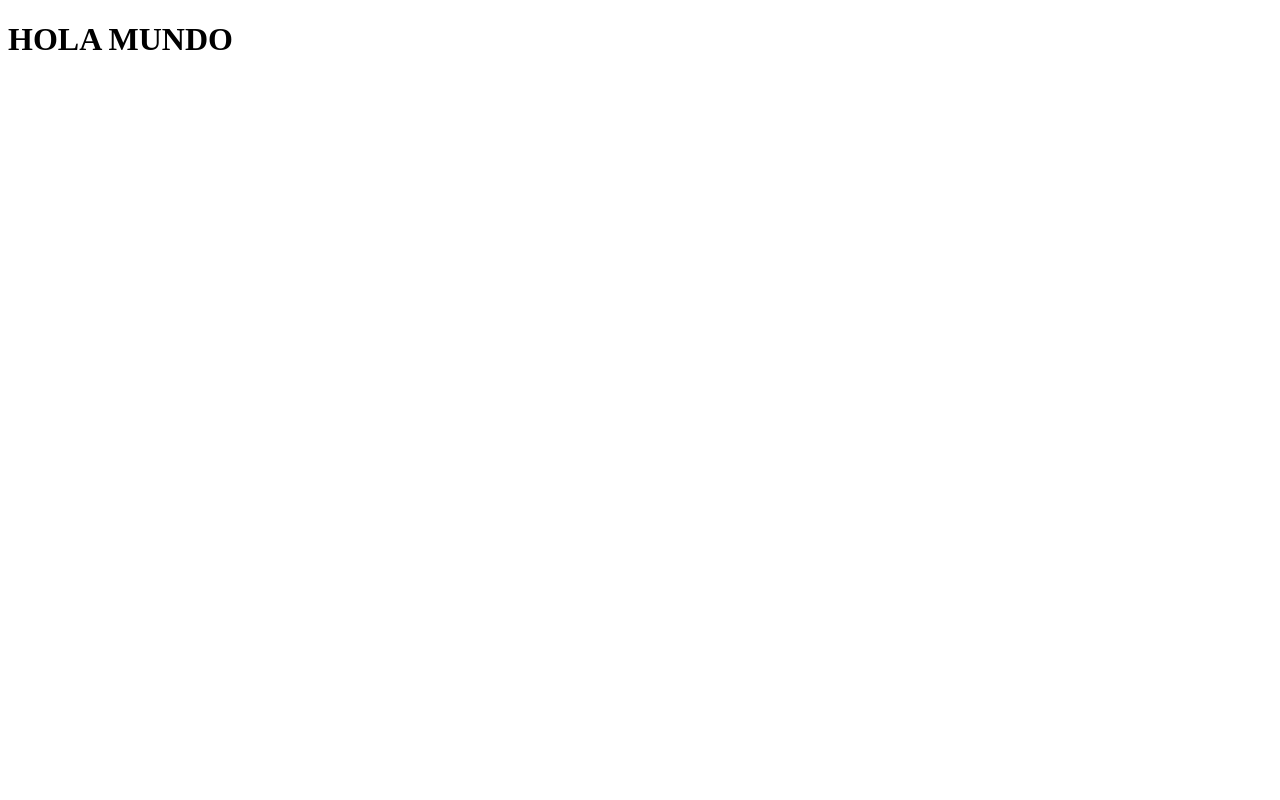
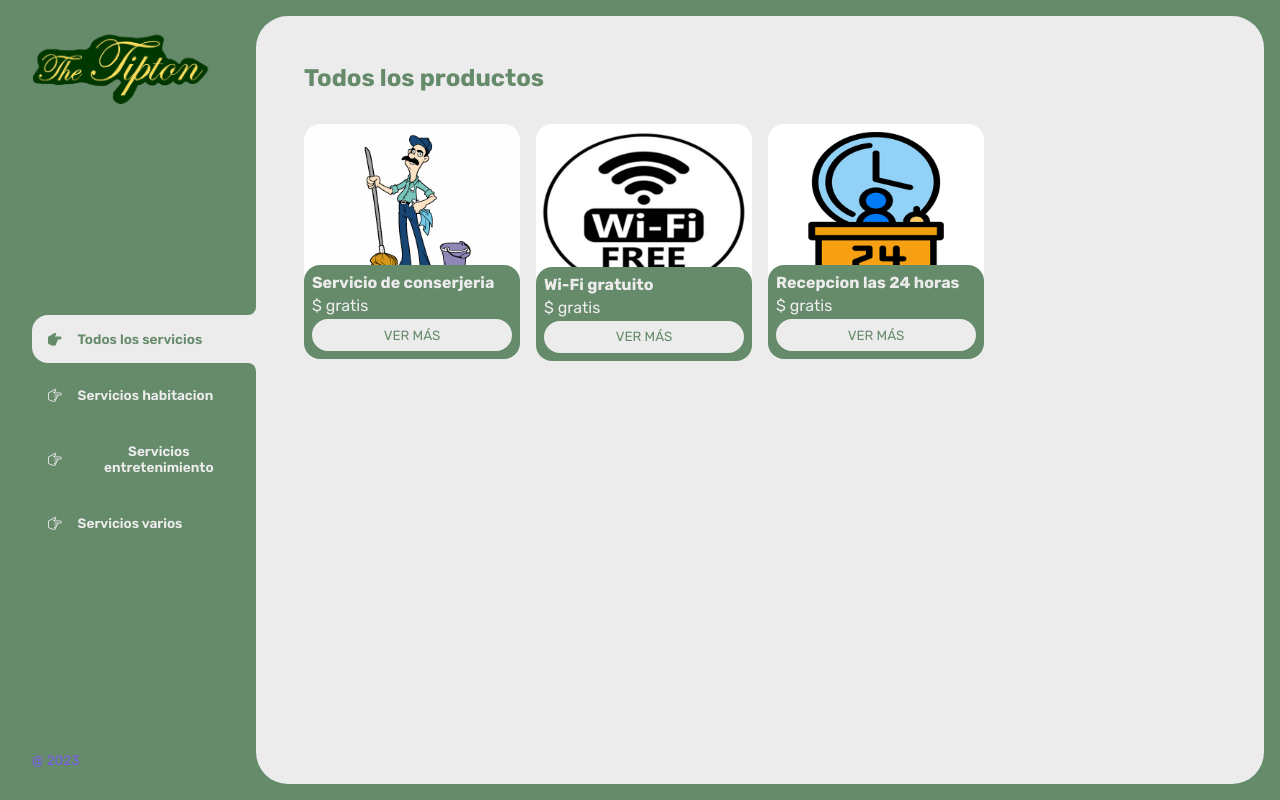
Before and after one commit to Julian129/fundamentosWeb, a plain HTML site: page WEB/principal.html in a window 1280 px wide. Drawn offline with nearby package versions, Linux system fonts and the light colour scheme.

Commit message:
Se agrega pagina principal, listado de objetos y filtro

```diff
--- a/CSS/index.css
+++ b/CSS/index.css
@@ -22,7 +22,7 @@ body {
     width: 100%;
     height: 100%;
 
-    background-image: url(../imagenes/fondo_difuminado_login.jpg);
+    background-image: url(../img/fondo_difuminado_login.jpg);
     background-position: center;
     background-size: cover;
 }
--- /dev/null
+++ b/CSS/main.css
@@ -0,0 +1,311 @@
+@import url('https://fonts.googleapis.com/css2?family=Rubik:wght@300;400;500;600;700;800;900&display=swap');
+
+:root {
+    --clr-main: #668b6b;
+    --clr-main-light: #785ce9;
+    --clr-white: #ececec;
+    --clr-gray: #e2e2e2;
+    --clr-red: #961818;
+}
+
+* {
+    margin: 0;
+    padding: 0;
+    box-sizing: border-box;
+    font-family: 'Rubik', sans-serif;
+}
+
+h1, h2, h3, h4, h5, h6, p, a, input, textarea, ul {
+    margin: 0;
+    padding: 0;
+}
+
+ul {
+    list-style-type: none;
+}
+
+a {
+    text-decoration: none;
+}
+
+.wrapper {
+    display: grid;
+    grid-template-columns: 1fr 4fr;
+    background-color: var(--clr-main);
+}
+
+aside {
+    padding: 2rem;
+    padding-right: 0;
+    color: var(--clr-white);
+    position: sticky;
+    top: 0;
+    height: 100vh;
+    display: flex;
+    flex-direction: column;
+    justify-content: space-between;
+}
+
+.logo {
+    font-weight: 400;
+    font-size: 1.3rem;
+}
+.logo-img{
+    width: 80%;
+}
+
+.menu {
+    display: flex;
+    flex-direction: column;
+    gap: .5rem;
+}
+
+.boton-menu {
+    background-color: transparent;
+    border: 0;
+    color: var(--clr-white);
+    cursor: pointer;
+    display: flex;
+    align-items: center;
+    gap: 1rem;
+    font-weight: 600;
+    padding: 1rem;
+    font-size: .85rem;
+    width: 100%;
+}
+
+.boton-menu.active {
+    background-color: var(--clr-white);
+    color: var(--clr-main);
+    border-top-left-radius: 1rem;
+    border-bottom-left-radius: 1rem;
+    position: relative;
+}
+
+.boton-menu.active::before {
+    content: '';
+    position: absolute;
+    width: 1rem;
+    height: 2rem;
+    bottom: 100%;
+    right: 0;
+    background-color: transparent;
+    border-bottom-right-radius: .5rem;
+    box-shadow: 0 1rem 0 var(--clr-white);
+}
+
+.boton-menu.active::after {
+    content: '';
+    position: absolute;
+    width: 1rem;
+    height: 2rem;
+    top: 100%;
+    right: 0;
+    background-color: transparent;
+    border-top-right-radius: .5rem;
+    box-shadow: 0 -1rem 0 var(--clr-white);
+}
+
+.boton-menu > i.bi-hand-index-thumb-fill,
+.boton-menu > i.bi-hand-index-thumb {
+    transform: rotateZ(90deg);
+}
+
+.boton-carrito {
+    margin-top: 2rem;
+}
+
+.numerito {
+    background-color: var(--clr-white);
+    color: var(--clr-main);
+    padding: .15rem .25rem;
+    border-radius: .25rem;
+}
+
+.boton-carrito.active .numerito {
+    background-color: var(--clr-main);
+    color: var(--clr-white);
+}
+
+.texto-footer {
+    color: var(--clr-main-light);
+    font-size: .85rem;
+}
+
+main {
+    background-color: var(--clr-white);
+    margin: 1rem;
+    margin-left: 0;
+    border-radius: 2rem;
+    padding: 3rem;
+}
+
+.titulo-principal {
+    color: var(--clr-main);
+    margin-bottom: 2rem;
+}
+
+.contenedor-productos {
+    display: grid;
+    grid-template-columns: repeat(4, 1fr);
+    gap: 1rem;
+}
+
+.producto-imagen {
+    max-width: 100%;
+    border-radius: 1rem;
+}
+
+.producto-detalles {
+    background-color: var(--clr-main);
+    color: var(--clr-white);
+    padding: .5rem;
+    border-radius: 1rem;
+    margin-top: -2rem;
+    position: relative;
+    display: flex;
+    flex-direction: column;
+    gap: .25rem;
+}
+
+.producto-titulo {
+    font-size: 1rem;
+}
+
+.ver-mas {
+    border: 0;
+    background-color: var(--clr-white);
+    color: var(--clr-main);
+    padding: .4rem;
+    text-transform: uppercase;
+    border-radius: 2rem;
+    cursor: pointer;
+    border: 2px solid var(--clr-white);
+    transition: background-color .2s, color .2s;
+}
+
+.ver-mas:hover {
+    background-color: var(--clr-main);
+    color: var(--clr-white);
+}
+
+
+.header-mobile {
+    display: none;
+}
+
+.close-menu {
+    display: none;
+}
+
+.disabled {
+    display: none;
+}
+
+/*** MEDIA QUERIES ***/
+
+@media screen and (max-width: 850px) {
+    .contenedor-productos {
+        grid-template-columns: 1fr 1fr 1fr;
+    }
+}
+
+@media screen and (max-width: 675px) {
+    .contenedor-productos {
+        grid-template-columns: 1fr 1fr;
+    }
+}
+
+@media screen and (max-width: 600px) {
+
+    .wrapper {
+        min-height: 100vh;
+        display: flex;
+        flex-direction: column;
+    }
+
+    aside {
+        position: fixed;
+        z-index: 9;
+        background-color: var(--clr-main);
+        left: 0;
+        box-shadow: 0 0 0 100vmax rgba(0, 0, 0, .75);
+        transform: translateX(-100%);
+        opacity: 0;
+        visibility: hidden;
+        transition: .2s;
+    }
+
+    .aside-visible {
+        transform: translateX(0);
+        opacity: 1;
+        visibility: visible;
+    }
+
+    .boton-menu.active::before,
+    .boton-menu.active::after {
+        display: none;
+    }
+
+    main {
+        margin: 1rem;
+        margin-top: 0;
+        padding: 2rem;
+    }
+
+    .contenedor-productos {
+        grid-template-columns: 1fr 1fr;
+    }
+
+    .header-mobile {
+        padding: 1rem;
+        display: flex;
+        justify-content: space-between;
+        align-items: center;
+    }
+
+    .header-mobile .logo {
+        color: var(--clr-gray);
+    }
+
+    .open-menu, .close-menu {
+        background-color: transparent;
+        color: var(--clr-gray);
+        border: 0;
+        font-size: 2rem;
+        cursor: pointer;
+    }
+
+    .close-menu {
+        display: block;
+        position: absolute;
+        top: 1rem;
+        right: 1rem;
+    }
+
+    .carrito-producto {
+        gap: 1rem;
+        flex-wrap: wrap;
+        justify-content: flex-start;
+        padding: .5rem;
+    }
+
+    .carrito-producto-subtotal {
+        display: none;
+    }
+
+    .carrito-acciones {
+        flex-wrap: wrap;
+        row-gap: 1rem;
+    }
+
+
+}
+
+
+
+@media screen and (max-width: 400px) {
+    .contenedor-productos {
+        grid-template-columns: 1fr;
+    }
+}
--- a/CSS/registro.css
+++ b/CSS/registro.css
@@ -19,7 +19,7 @@ body {
     min-height: 100vh;
     width: 100%;
     height: 100%;
-    background-image: url(../imagenes/fondo_difuminado_login.jpg);
+    background-image: url(../img/fondo_difuminado_login.jpg);
     background-position: center;
     background-size: cover;
   }
--- /dev/null
+++ b/JS/main.js
@@ -0,0 +1,72 @@
+let productos = [];
+
+fetch("../JS/productos.json")
+    .then(response => response.json())
+    .then(data => {
+        productos = data;
+        cargarProductos(productos);
+    })
+
+
+const contenedorProductos = document.querySelector("#contenedor-productos");
+const botonesCategorias = document.querySelectorAll(".boton-categoria");
+const tituloPrincipal = document.querySelector("#titulo-principal");
+let botonesAgregar = document.querySelectorAll(".producto-agregar");
+const numerito = document.querySelector("#numerito");
+
+
+botonesCategorias.forEach(boton => boton.addEventListener("click", () => {
+    aside.classList.remove("aside-visible");
+}))
+
+
+function cargarProductos(productosElegidos) {
+
+    contenedorProductos.innerHTML = "";
+
+    productosElegidos.forEach(producto => {
+
+        const div = document.createElement("div");
+        div.classList.add("producto");
+        div.innerHTML = `
+            <img class="producto-imagen" src="${producto.imagen}" alt="${producto.titulo}">
+            <div class="producto-detalles">
+                <h3 class="producto-titulo">${producto.titulo}</h3>
+                <p class="producto-precio">$${producto.precio}</p>
+                <button class="ver-mas" id="${producto.id}">Ver más</button>
+            </div>
+        `;
+
+        contenedorProductos.append(div);
+    })
+
+    actualizarBotonesAgregar();
+}
+
+
+botonesCategorias.forEach(boton => {
+    boton.addEventListener("click", (e) => {
+
+        botonesCategorias.forEach(boton => boton.classList.remove("active"));
+        e.currentTarget.classList.add("active");
+
+        if (e.currentTarget.id != "todos") {
+            const productoCategoria = productos.find(producto => producto.categoria.id === e.currentTarget.id);
+            tituloPrincipal.innerText = productoCategoria.categoria.nombre;
+            const productosBoton = productos.filter(producto => producto.categoria.id === e.currentTarget.id);
+            cargarProductos(productosBoton);
+        } else {
+            tituloPrincipal.innerText = "Todos los productos";
+            cargarProductos(productos);
+        }
+
+    })
+});
+
+function actualizarBotonesAgregar() {
+    botonesAgregar = document.querySelectorAll(".producto-agregar");
+
+    botonesAgregar.forEach(boton => {
+        boton.addEventListener("click", agregarAlCarrito);
+    });
+}
--- /dev/null
+++ b/JS/menu.js
@@ -0,0 +1,11 @@
+const openMenu = document.querySelector("#open-menu");
+const closeMenu = document.querySelector("#close-menu");
+const aside = document.querySelector("aside");
+
+openMenu.addEventListener("click", () => {
+    aside.classList.add("aside-visible");
+})
+
+closeMenu.addEventListener("click", () => {
+    aside.classList.remove("aside-visible");
+})
--- /dev/null
+++ b/JS/productos.json
@@ -0,0 +1,32 @@
+[
+    {
+        "id": "Servicio de conserjeria",
+        "titulo": "Servicio de conserjeria",
+        "imagen": "../img/habitacion/conserje.jpg",
+        "categoria": {
+            "nombre": "Habitacion",
+            "id": "Habitacion"
+        },
+        "precio": " gratis"
+    },
+    {
+        "id": "Wi-Fi gratuito",
+        "titulo": "Wi-Fi gratuito",
+        "imagen": "../img/habitacion/wifi.jpg",
+        "categoria": {
+            "nombre": "Entretenimiento",
+            "id": "Entretenimiento"
+        },
+        "precio": " gratis"
+    },
+    {
+        "id": "Recepcion las 24 horas",
+        "titulo": "Recepcion las 24 horas",
+        "imagen": "../img/varios/recepcion.jpg",
+        "categoria": {
+            "nombre": "Varios",
+            "id": "varios"
+        },
+        "precio": " gratis"
+    }
+]
--- a/JS/register.js
+++ b/JS/register.js
@@ -19,6 +19,7 @@ document.addEventListener("DOMContentLoaded", function () {
         alert("El correo electrónico o la contraseña no cumplen con los criterios. Por favor, inténtalo de nuevo.");
       } else {
         alert("Registro exitoso. ¡Bienvenido!");
+        window.location = "./index.html"
       }
     });
   });
--- a/WEB/principal.html
+++ b/WEB/principal.html
@@ -1,11 +1,65 @@
 <!DOCTYPE html>
-<html lang="en">
+<html lang="es">
 <head>
     <meta charset="UTF-8">
+    <meta http-equiv="X-UA-Compatible" content="IE=edge">
     <meta name="viewport" content="width=device-width, initial-scale=1.0">
-    <title>Document</title>
+    <title>Hotel Tipton</title>
+    <link rel="stylesheet" href="https://cdn.jsdelivr.net/npm/bootstrap-icons@1.9.1/font/bootstrap-icons.css">
+    <link rel="stylesheet" type="text/css" href="https://cdn.jsdelivr.net/npm/toastify-js/src/toastify.min.css">
+    <link rel="stylesheet" href="../CSS/main.css">
 </head>
 <body>
-    <H1 class="titulo">HOLA MUNDO</H1>
+
+    <div class="wrapper">
+        <header class="header-mobile">
+            <h1 class="logo">Hotel Tipton</h1>
+            <button class="open-menu" id="open-menu">
+                <i class="bi bi-list"></i>
+            </button>
+        </header>
+        <aside>
+            <button class="close-menu" id="close-menu">
+                <i class="bi bi-x"></i>
+            </button>
+            <header>
+                <h1 class="logo"><img src="../img/logo.png" alt="" class="logo-img"></h1>
+            </header>
+            <nav>
+                <ul class="menu">
+                    <li>
+                        <button id="todos" class="boton-menu boton-categoria active"><i class="bi bi-hand-index-thumb-fill"></i> Todos los servicios</button>
+                    </li>
+                    <li>
+                        <button id="Habitacion" class="boton-menu boton-categoria"><i class="bi bi-hand-index-thumb"></i> Servicios habitacion</button>
+                    </li>
+                    <li>
+                        <button id="Entretenimiento" class="boton-menu boton-categoria"><i class="bi bi-hand-index-thumb"></i> Servicios entretenimiento</button>
+                    </li>
+                    <li>
+                        <button id="varios" class="boton-menu boton-categoria"><i class="bi bi-hand-index-thumb"></i> Servicios varios</button>
+                    </li>
+                    <!---->
+                    <!-- class="boton-menu boton-carrito" href="./carrito.html">-->
+                    <!--  <i class="bi bi-cart-fill"></i> Carrito <span id="numerito" class="numerito">0</span>-->
+                    <!--a>-->
+                    <!---->
+                </ul>
+            </nav>
+            <footer>
+                <p class="texto-footer">@ 2023 </p>
+            </footer>
+        </aside>
+        <main>
+            <h2 class="titulo-principal" id="titulo-principal">Todos los productos</h2>
+            <div id="contenedor-productos" class="contenedor-productos">
+                <!-- Esto se va a rellenar con JS -->
+            </div>
+        </main>
+    </div>
+
+    <script type="text/javascript" src="https://cdn.jsdelivr.net/npm/toastify-js"></script>
+    <script src="../JS/main.js"></script>
+    <script src="../JS/menu.js"></script>
 </body>
 </html>
```
Also changed, not shown: WEB/registro.html (+1 -0 lines), index.html (+1 -1 lines), img/fondo_difuminado_login.jpg (renamed from imagenes/fondo_difuminado_login.jpg), img/habitacion/conserje.jpg (added), img/habitacion/wifi.jpg (added), img/logo.png (renamed from imagenes/logo.png), img/varios/recepcion.jpg (added), img/varios/recepcion.png (added).
